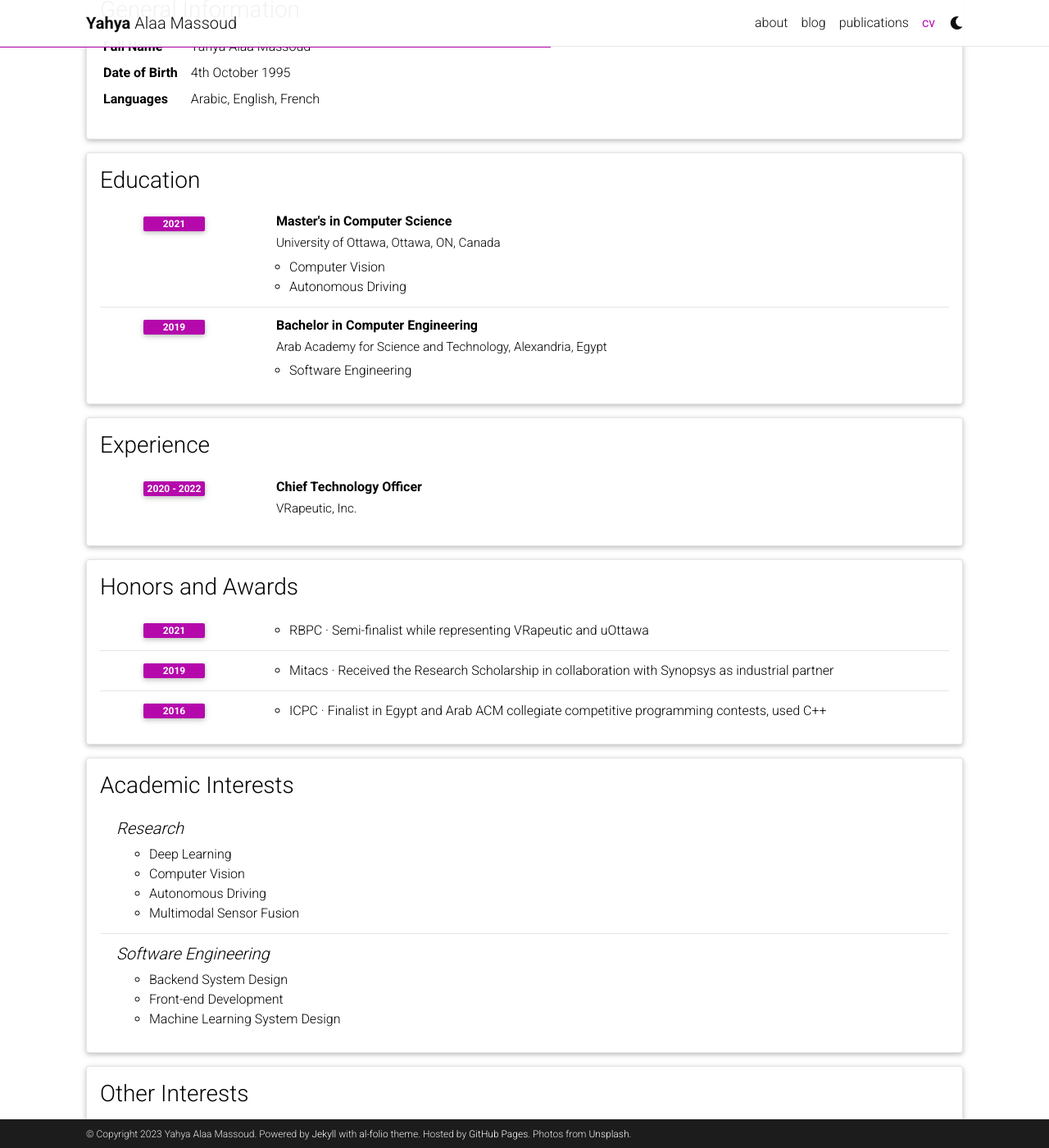
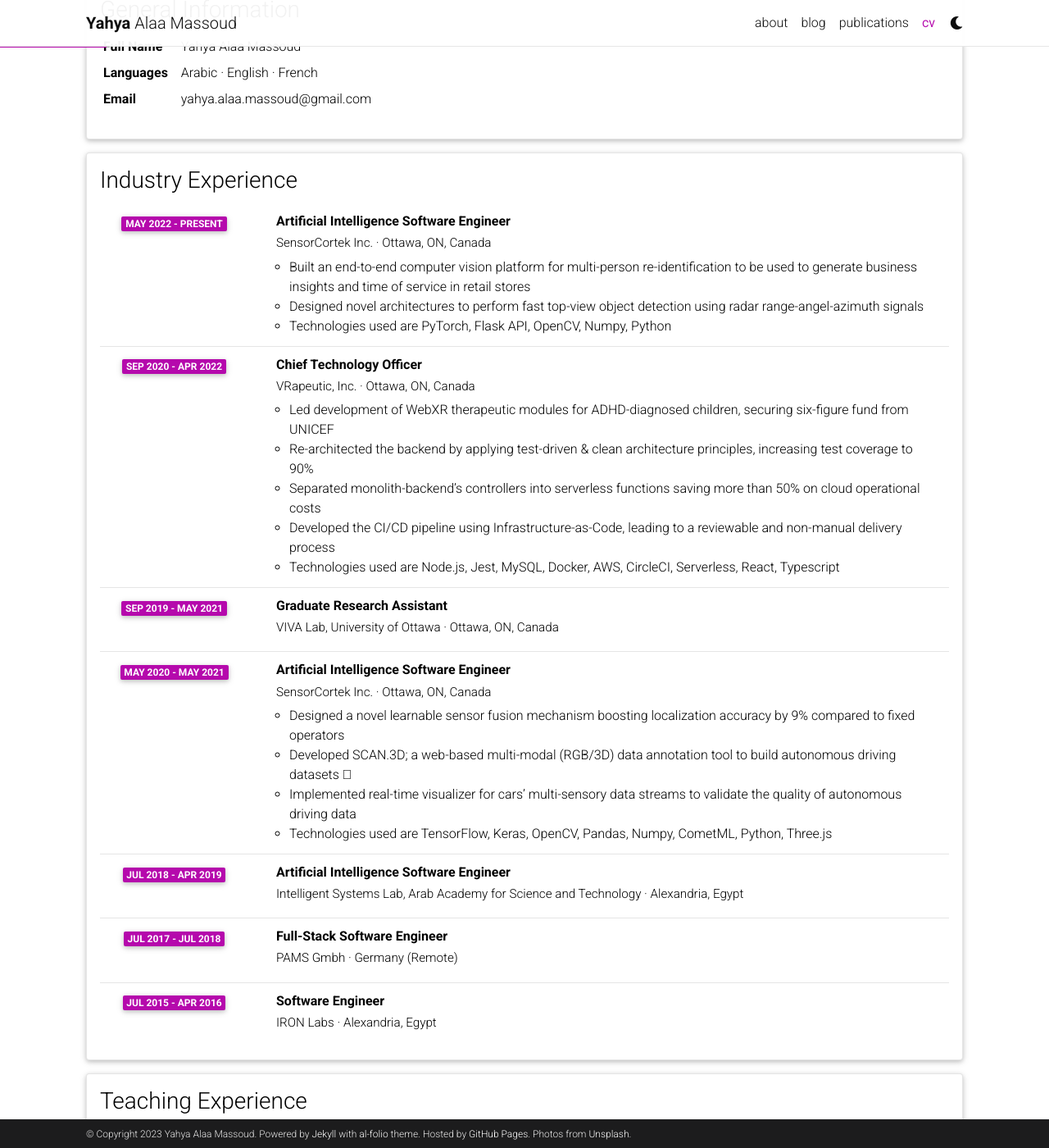
Before and after one commit to YahyaAlaaMassoud/YahyaAlaaMassoud.github.io, a Jekyll site: the page built from _pages/cv.md, in a window 1280 px wide and 1400 px high, scrolled down 207 px. Shown: the whole window at 82% size. Built offline with Jekyll 4.4.1, drawn with Linux system fonts in a browser that asks for light colours; comment, search, counter and statistics services are not loaded; a style sheet for code colours, icons or effects is not loaded; some of the changed text lies outside the part shown.

Commit message:
update cv

```diff
--- a/_data/cv.yml
+++ b/_data/cv.yml
@@ -3,32 +3,94 @@
   contents:
     - name: Full Name
       value: Yahya Alaa Massoud
-    - name: Date of Birth
-      value: 4th October 1995
     - name: Languages
-      value: Arabic, English, French
+      value: Arabic · English · French
+    - name: Email
+      value: yahya.alaa.massoud@gmail.com
+
+- title: Industry Experience
+  type: time_table
+  contents:
+    - title: Artificial Intelligence Software Engineer
+      institution: SensorCortek Inc. · Ottawa, ON, Canada
+      year: May 2022 - present
+      items:
+        - Built an end-to-end computer vision platform for multi-person re-identification to be used to generate business insights and time of service in retail stores
+        - Designed novel architectures to perform fast top-view object detection using radar range-angel-azimuth signals
+        - Technologies used are PyTorch, Flask API, OpenCV, Numpy, Python
+    - title: Chief Technology Officer
+      institution: VRapeutic, Inc. · Ottawa, ON, Canada
+      country: Canada
+      year: Sep 2020 - Apr 2022
+      items:
+        - Led development of WebXR therapeutic modules for ADHD-diagnosed children, securing six-figure fund from UNICEF
+        - Re-architected the backend by applying test-driven & clean architecture principles, increasing test coverage to 90%
+        - Separated monolith-backend’s controllers into serverless functions saving more than 50% on cloud operational costs
+        - Developed the CI/CD pipeline using Infrastructure-as-Code, leading to a reviewable and non-manual delivery process
+        - Technologies used are Node.js, Jest, MySQL, Docker, AWS, CircleCI, Serverless, React, Typescript
+    - title: Graduate Research Assistant
+      institution: VIVA Lab, University of Ottawa · Ottawa, ON, Canada
+      year: Sep 2019 - May 2021
+    - title: Artificial Intelligence Software Engineer
+      institution: SensorCortek Inc. · Ottawa, ON, Canada
+      year: May 2020 - May 2021
+      items:
+        - Designed a novel learnable sensor fusion mechanism boosting localization accuracy by 9% compared to fixed operators
+        - Developed SCAN.3D; a web-based multi-modal (RGB/3D) data annotation tool to build autonomous driving datasets 
+        - Implemented real-time visualizer for cars’ multi-sensory data streams to validate the quality of autonomous driving data
+        - Technologies used are TensorFlow, Keras, OpenCV, Pandas, Numpy, CometML, Python, Three.js
+    - title: Artificial Intelligence Software Engineer
+      institution: Intelligent Systems Lab, Arab Academy for Science and Technology · Alexandria, Egypt
+      year: Jul 2018 - Apr 2019
+    - title: Full-Stack Software Engineer
+      institution: PAMS Gmbh · Germany (Remote)
+      year: Jul 2017 - Jul 2018
+    - title: Software Engineer
+      institution: IRON Labs · Alexandria, Egypt
+      year: Jul 2015 - Apr 2016
+
+- title: Teaching Experience
+  type: time_table
+  contents:
+    - title: Lecturer
+      institution: Information Technology Institute (ITI) · Alexandria, Egypt
+      year: Oct 2021- Dec 2021
+      items:
+        - Taught a computer vision course to the AI track students of the ITI program
+        - The course covered topics such as image processing, feature extraction, deep learning, and convolutional neural networks
+    - title: Teaching Assistant
+      institution: University of Ottawa · Ottawa, ON, Canada
+      year: Sep 2019 - Apr 2023
+      items:
+        - CSI 2510 (Data structures and algorithms) in Fall 2019
+        - CSI 2772 (Advanced Topics in C++) in Fall 2019
+        - CSI 2510 (Data structures and algorithms) in Fall 2020
+        - CSI 2520 (Programming Paradigms) in Winter 2020
+        - CSI 2520 (Programming Paradigms) in Winter 2021
+        - ITI 1100 (Digital Systems) in Summer 2021
+        - CSI 2520 (Programming Paradigms, French Section) in Winter 2023
+        - CSI 2120 (Programming Paradigms, English Section) in Winter 2023
+    - title: Instructor
+      institution: Deep Learning Winter School · Alexandria, Egypt
+      year: Feb 2019 - Apr 2019
+      items:
+        - The course provides the basic foundations of data manipulation, machine learning, and neural networks in TensorFlow
 
 - title: Education
   type: time_table
   contents:
     - title: Master's in Computer Science
-      institution: University of Ottawa, Ottawa, ON, Canada
-      year: 2021
+      institution: University of Ottawa · Ottawa, ON, Canada
+      year: Sep 2019 - Nov 2021
       description:
-        - Computer Vision
-        - Autonomous Driving
+        - Topics · Computer Vision · Autonomous Driving · Deep Learning · Multimodal Sensor Fusion
+        - Thesis Title · "Sensor Fusion for 3D Object Detection for Autonomous Vehicles"
+        - CGPA · 10/10
     - title: Bachelor in Computer Engineering
-      institution: Arab Academy for Science and Technology, Alexandria, Egypt
-      year: 2019
+      institution: Arab Academy for Science and Technology · Alexandria, Egypt
+      year: Sep 2014 - Jul 2019
       description:
-        - Software Engineering
-
-- title: Experience
-  type: time_table
-  contents:
-    - title: Chief Technology Officer
-      institution: VRapeutic, Inc.
-      year: 2020 - 2022
+        - CGPA · 3.9/4.0
 
 - title: Honors and Awards
   type: time_table
@@ -43,7 +105,7 @@
       items:
         - ICPC · Finalist in Egypt and Arab ACM collegiate competitive programming contests, used C++
 
-- title: Academic Interests
+- title: Interests
   type: nested_list
   contents:
     - title: Research
@@ -52,14 +114,17 @@
         - Computer Vision
         - Autonomous Driving
         - Multimodal Sensor Fusion
+        - 2D & 3D Object Detection
     - title: Software Engineering
       items:
-        - Backend System Design
-        - Front-end Development
+        - Designing ML-powered APIs
         - Machine Learning System Design
-
-- title: Other Interests
-  type: list
-  contents:
-    - Fencing
-    - Arabic Calligraphy
+        - Software Architecture
+        - Software Testing
+        - Software Development
+        - Continuous Delivery
+        - Serverless
+    - title: Other
+      items:
+        - Fencing (Former National Champion and National Team Member)
+        - Arabic Calligraphy
```
